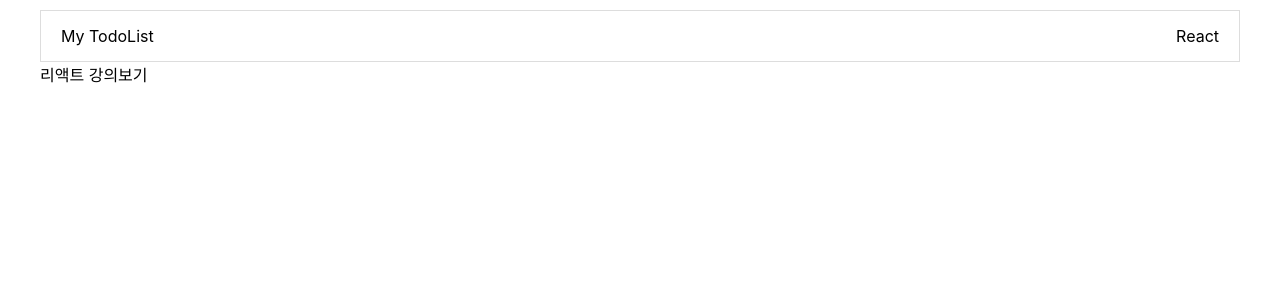
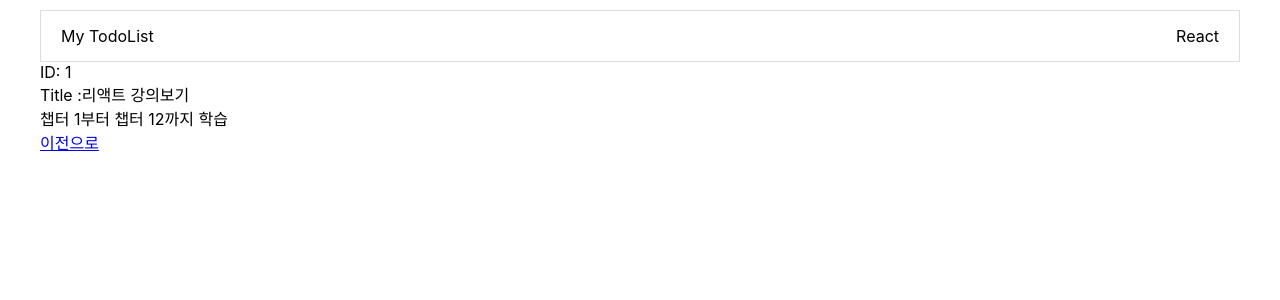
Before and after one commit to jyhan14/react-prac-todoList-lv2, a React (Create React App) app: page /details/1 in a window 1280 px wide. Shown: the top 300 px of the page. Built offline with nearby package versions, Linux system fonts and the light colour scheme.

Commit message:
feat: connect react-router-dom2

```diff
--- a/src/pages/Details.jsx
+++ b/src/pages/Details.jsx
@@ -1,5 +1,5 @@
 import React from "react";
-import { useParams } from "react-router-dom";
+import { useParams, Link } from "react-router-dom";
 import { useSelector } from "react-redux";
 import Layout from "../components/Layout";
 
@@ -24,7 +24,10 @@ function Details() {
     return (
         <>
         <Layout>
-        {foundTodos.title}
+        ID: {foundTodos.id}<br/>
+        Title :{foundTodos.title}<br/>
+        {foundTodos.body}<br/>
+        <Link to="/">이전으로</Link>
         </Layout>
 
         </>
```
